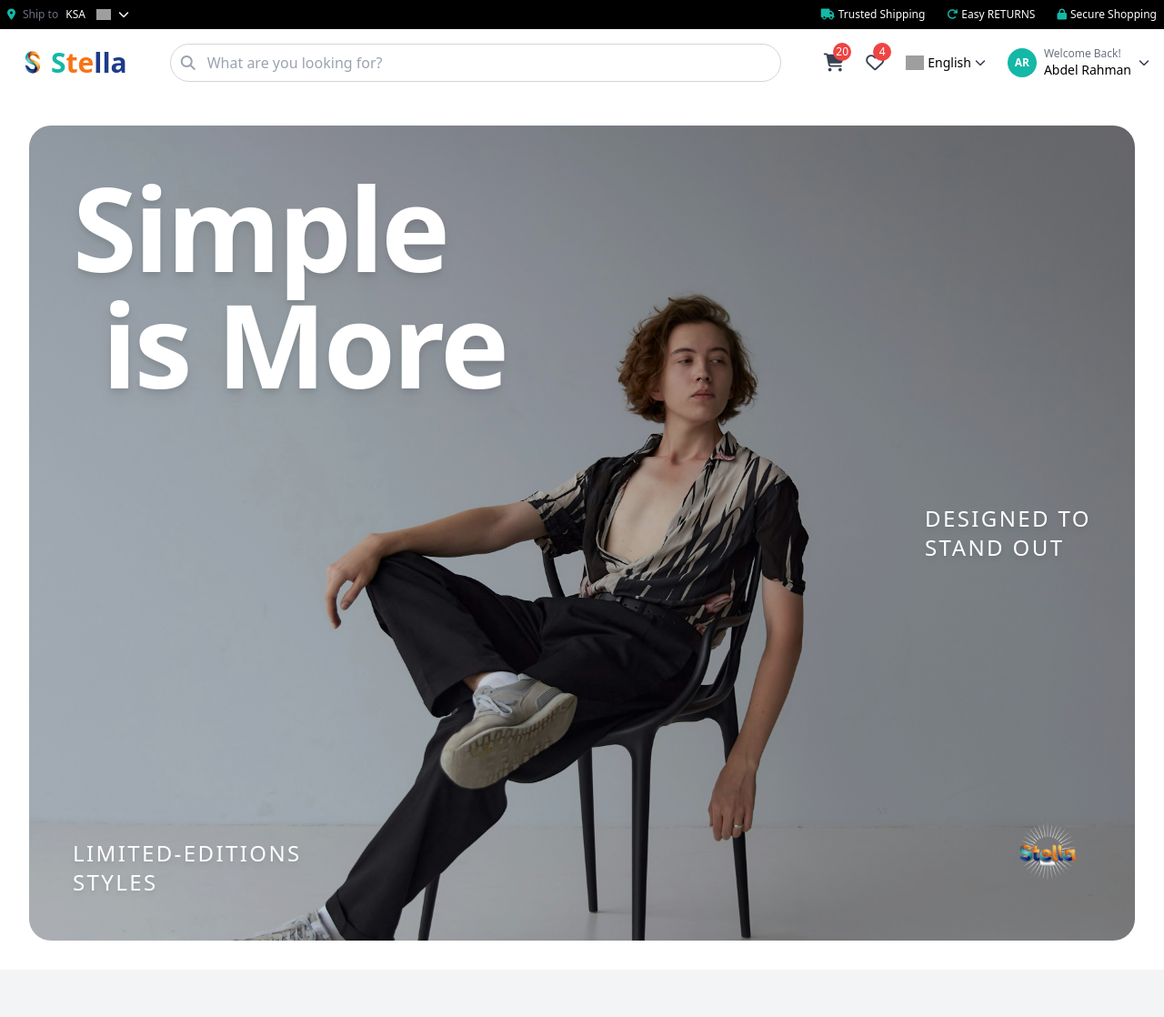
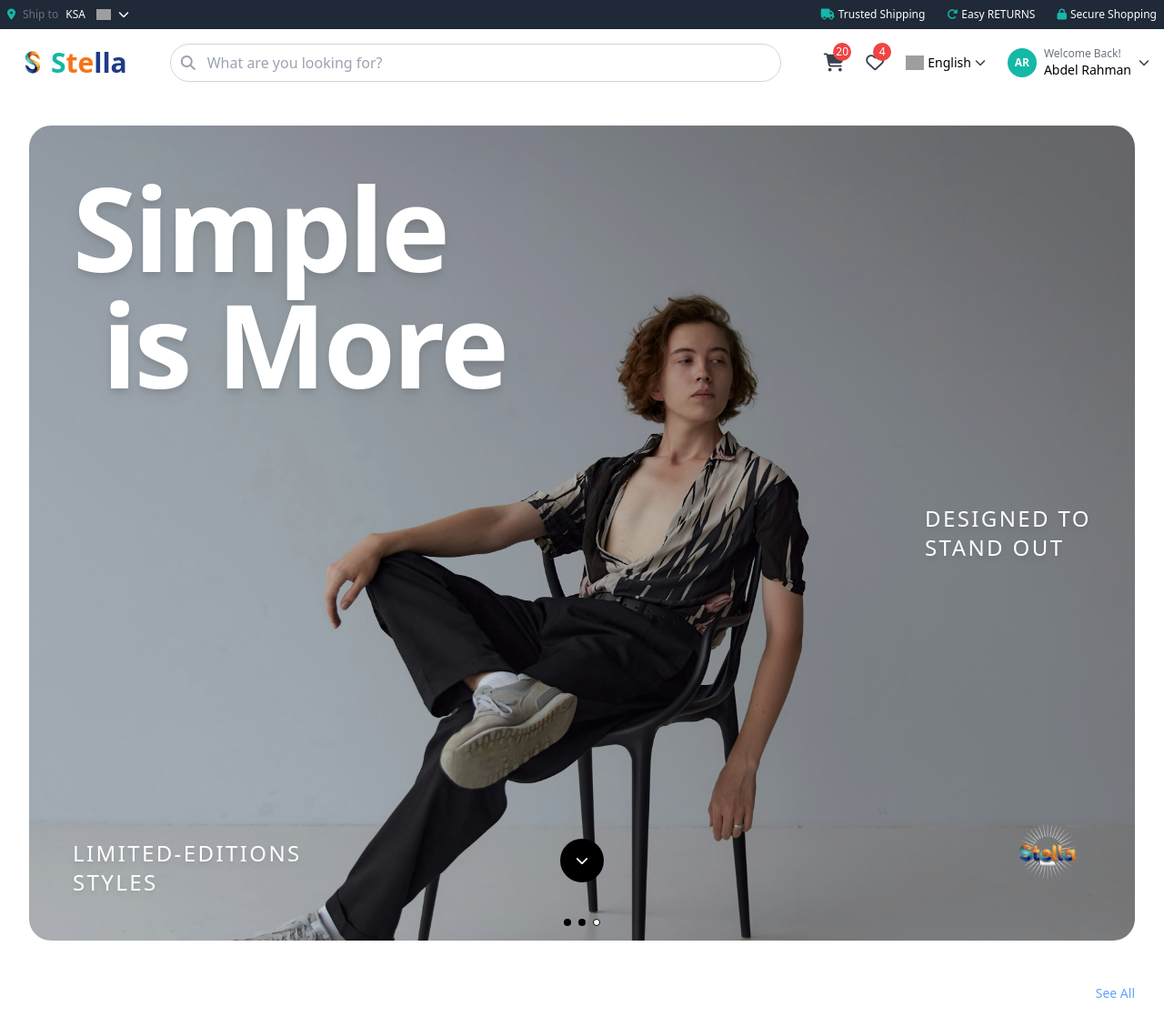
Before and after one commit to RansikaSeniya/Project-Stella, a plain HTML site: page index.html in a window 1280 px wide. Shown: the whole page at 91% size. Before the commit the page ends 1066 px from the top, so only its background shows below. Drawn offline with nearby package versions, Linux system fonts and the light colour scheme; grey boxes are pictures that could not be loaded.

Commit message:
indicator part & see all link

```diff
--- a/index.html
+++ b/index.html
@@ -9,7 +9,7 @@
 </head>
 <body class="bg-gray-100">
     <!-- Top Bar -->
-    <div class="bg-black text-white text-xs py-2">
+    <div class="bg-gray-800 text-white text-xs py-2">
         <div class="max-w-7xl mx-auto px-2 flex justify-between items-center">
             <div class="flex items-center gap-2">
                 <i class="fas fa-map-marker-alt text-xs text-teal-500"></i>
@@ -138,7 +138,26 @@
                 </div>
             </div>
 
-            </main>
+             <!-- Scroll Indicator - Center Bottom -->
+            <div class="absolute bottom-24 left-1/2 transform -translate-x-1/2 z-20">
+                <div class="w-12 h-12 bg-black rounded-full flex items-center justify-center cursor-pointer hover:bg-gray-800 transition-colors">
+                    <i class="fas fa-chevron-down text-white text-sm"></i>
+                </div>
+            </div>
+
+            <!-- Carousel Dots - Below Scroll Indicator -->
+            <div class="absolute bottom-12 left-1/2 transform -translate-x-1/2 z-20 flex gap-2">
+                <div class="w-2 h-2 bg-black rounded-full"></div>
+                <div class="w-2 h-2 bg-black rounded-full"></div>
+                <div class="w-2 h-2 bg-white rounded-full border border-black"></div>
+            </div>
+        </div>
+
+        <!-- See All Link - Below Background Image -->
+        <div class="max-w-7xl mx-auto px-4 md:px-8 py-4 flex justify-end">
+            <a href="#" class="text-blue-400 hover:text-blue-500 text-sm font-medium transition-colors">See All</a>
+        </div>
+    </main>
     </header>
 </body>
 </html>
```
